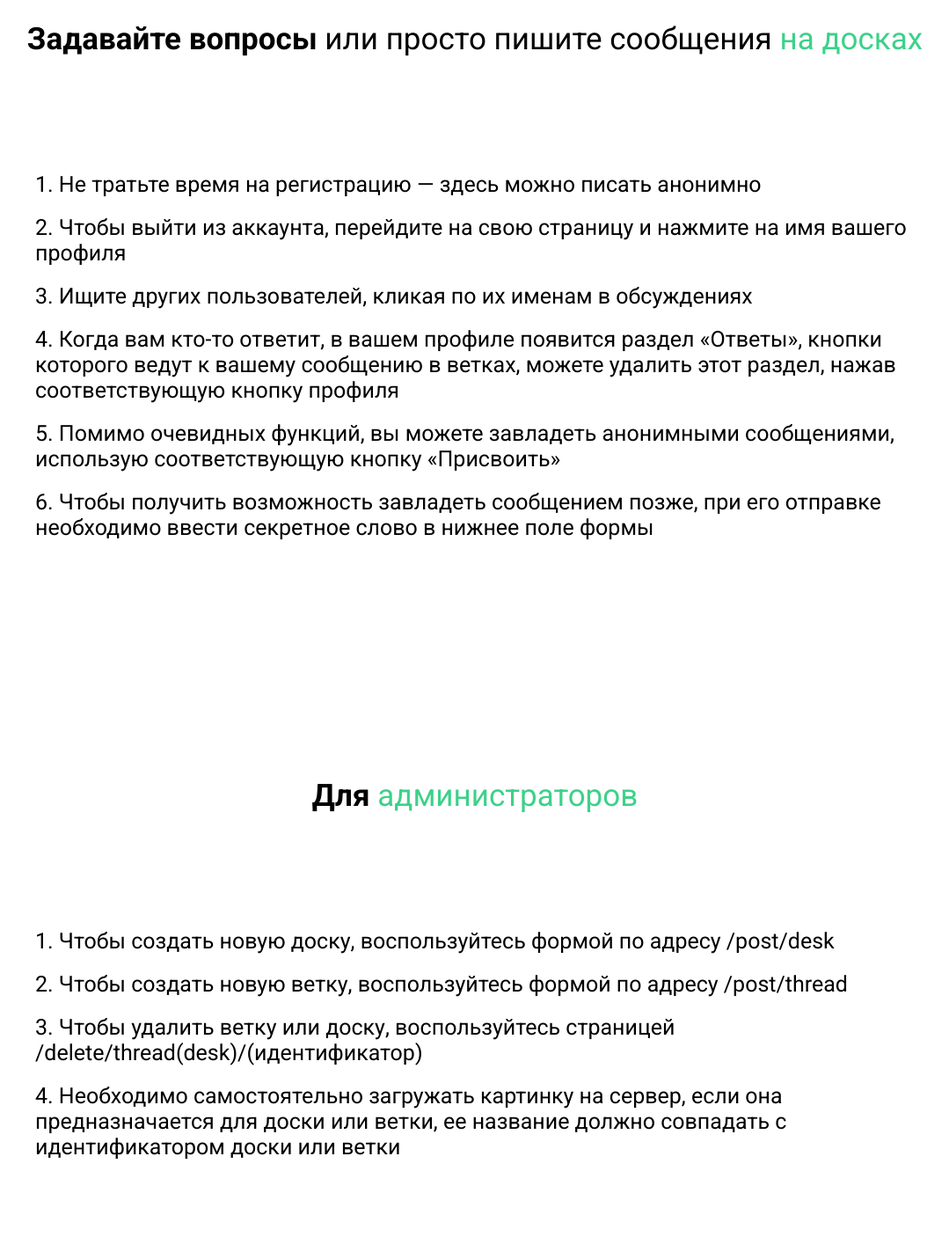
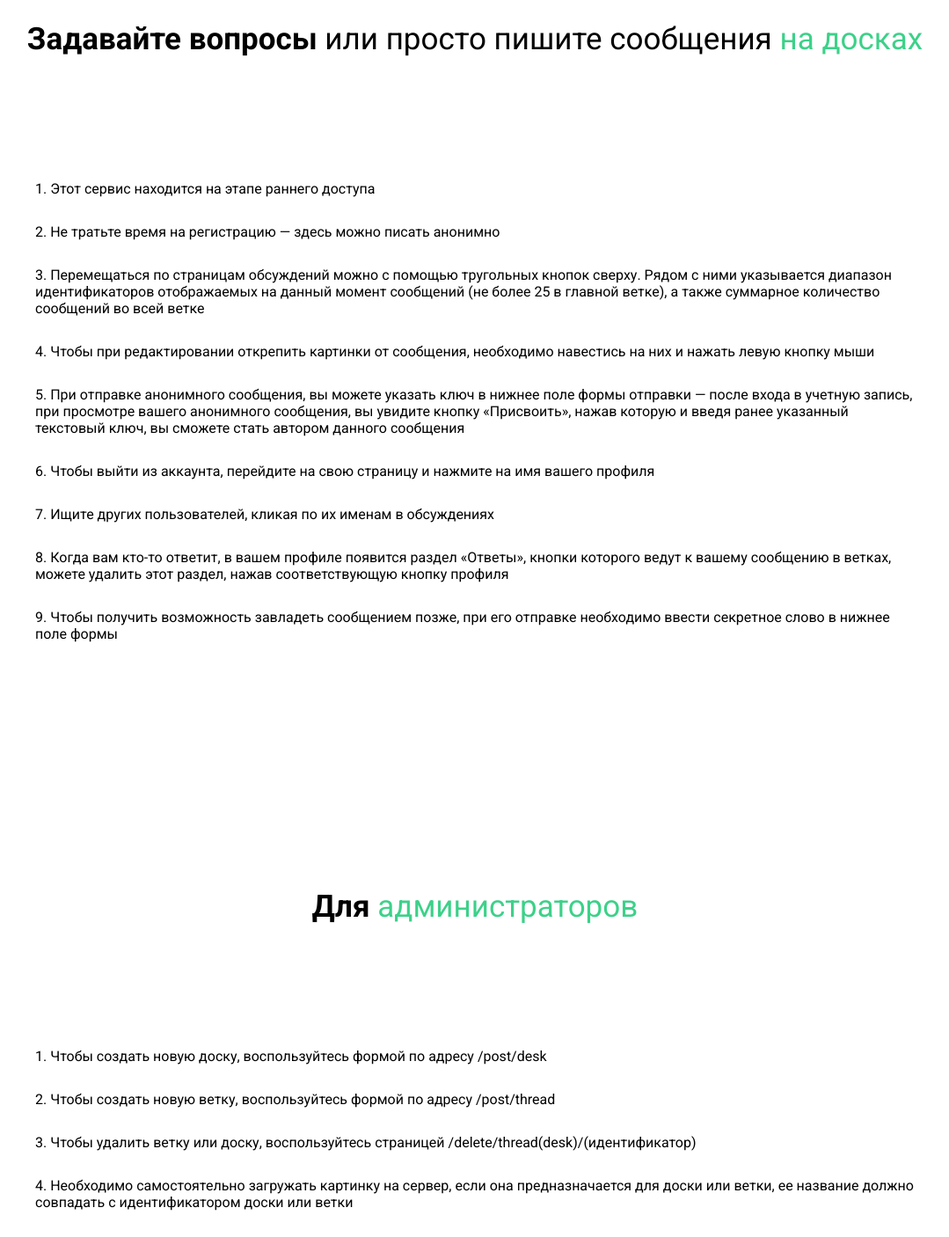
Before and after one commit to bashinvolved/Askquickly, a Flask app: page /instructions in a window 1280 px wide. Shown: the part 226-1632 px from the top of the page at 88% size, without its empty margins (100-1179 px from the left). Before the commit the page ends 1544 px from the top, so only its background shows below. Run offline with Flask 3, Linux system fonts and the light colour scheme.

Commit message:
design update

```diff
--- a/static/css/style.css
+++ b/static/css/style.css
@@ -783,17 +787,20 @@ button[type="submit"] {
 }
 
 .instruction {
-    margin: 20px 0;
+    margin: 30px 0;
+    font-family: "Verdana"
     font-size: 25px;
 }
 
 .instructions-margin {
     margin-top: 250px;
+    padding: 0 20px;
 }
 
 @media (width < 675px) {
     .flex-line_profile {
         flex-direction: column;
+        padding: 0 10px;
     }
 
     .username {
--- a/static/js/main.js
+++ b/static/js/main.js
@@ -34,6 +34,11 @@ function addIllustrationToRemove(event) {
 }
 
 try {
+    for (elem of document.querySelectorAll("input"))
+        if (elem.type == "file")
+            elem.addEventListener("change", (event) => {
+                event.target.parentElement.parentElement.querySelector("p").textContent = `${event.target.files.length} файл(а/ов)`
+            })
     for (elem of document.querySelectorAll(".comments-box__item-name__header")) {
         elem.addEventListener("click", (event) => {
             event.target.parentElement.parentElement.querySelector(".comments-box__item").classList.toggle("nodisplay")
--- a/templates/instructions.html
+++ b/templates/instructions.html
@@ -4,12 +4,15 @@
  <p class="font-35 instructions-margin"><span class="logo__wide-part">Задавайте вопросы</span> или просто пишите сообщения <span class="hello-description_fast">на досках</span></p>
 <div class="instructions">
 
-    <p class="instruction">1. Не тратьте время на регистрацию — здесь можно писать анонимно</p>
-    <p class="instruction">2. Чтобы выйти из аккаунта, перейдите на свою страницу и нажмите на имя вашего профиля</p>
-    <p class="instruction">3. Ищите других пользователей, кликая по их именам в обсуждениях</p>
-    <p class="instruction">4. Когда вам кто-то ответит, в вашем профиле появится раздел «Ответы», кнопки которого ведут к вашему сообщению в ветках, можете удалить этот раздел, нажав соответствующую кнопку профиля</p>
-    <p class="instruction">5. Помимо очевидных функций, вы можете завладеть анонимными сообщениями, использую соответствующую кнопку «Присвоить»</p>
-    <p class="instruction">6. Чтобы получить возможность завладеть сообщением позже, при его отправке необходимо ввести секретное слово в нижнее поле формы</p>
+    <p class="instruction">1. Этот сервис находится на этапе раннего доступа</p>
+    <p class="instruction">2. Не тратьте время на регистрацию — здесь можно писать анонимно</p>
+    <p class="instruction">3. Перемещаться по страницам обсуждений можно с помощью тругольных кнопок сверху. Рядом с ними указывается диапазон идентификаторов отображаемых на данный момент сообщений (не более 25 в главной ветке), а также суммарное количество сообщений во всей ветке</p>
+    <p class="instruction">4. Чтобы при редактировании открепить картинки от сообщения, необходимо навестись на них и нажать левую кнопку мыши</p>
+    <p class="instruction">5. При отправке анонимного сообщения, вы можете указать ключ в нижнее поле формы отправки — после входа в учетную запись, при просмотре вашего анонимного сообщения, вы увидите кнопку «Присвоить», нажав которую и введя ранее указанный текстовый ключ, вы сможете стать автором данного сообщения</p>
+    <p class="instruction">6. Чтобы выйти из аккаунта, перейдите на свою страницу и нажмите на имя вашего профиля</p>
+    <p class="instruction">7. Ищите других пользователей, кликая по их именам в обсуждениях</p>
+    <p class="instruction">8. Когда вам кто-то ответит, в вашем профиле появится раздел «Ответы», кнопки которого ведут к вашему сообщению в ветках, можете удалить этот раздел, нажав соответствующую кнопку профиля</p>
+    <p class="instruction">9. Чтобы получить возможность завладеть сообщением позже, при его отправке необходимо ввести секретное слово в нижнее поле формы</p>
 </div>
 
 <p class="font-35 instructions-margin"><span class="logo__wide-part">Для</span> <span class="hello-description_fast">администраторов</span></p>
```
Also changed, not shown: other parts of static/css/style.css (+70 -4 lines), templates/messages.html (+10 -0 lines).
